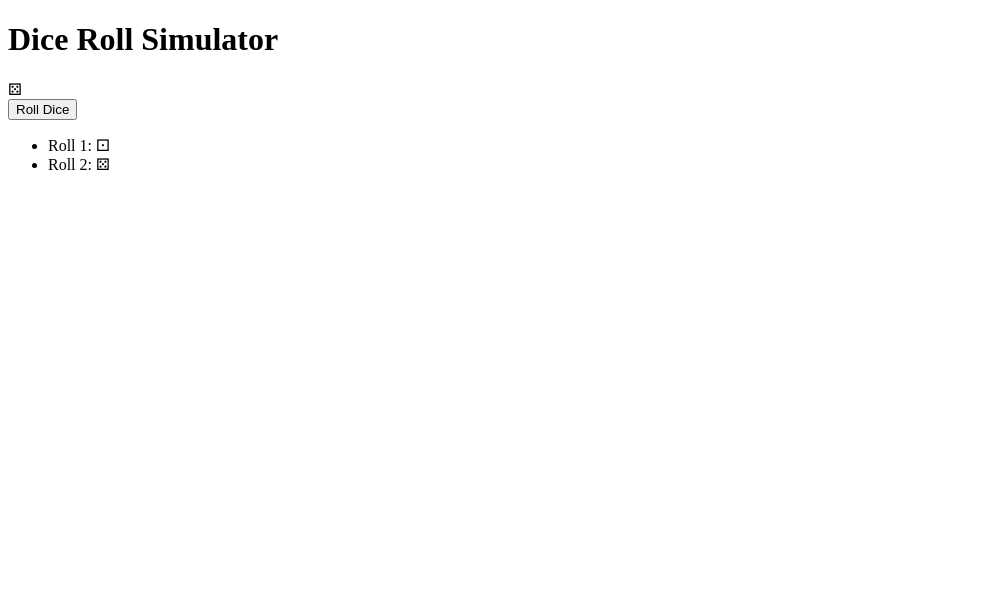
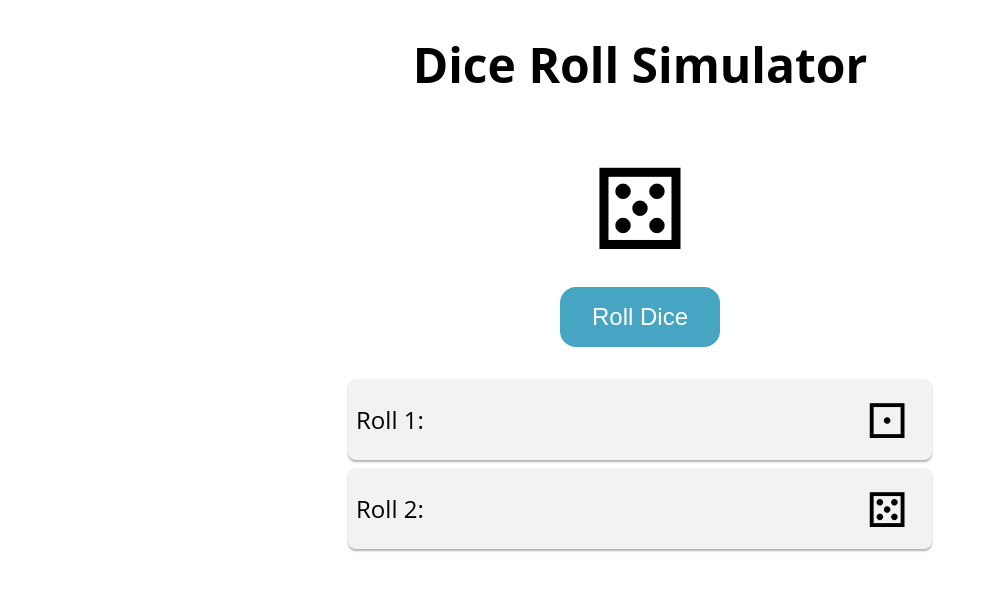
Before and after one commit to Demiourg/Dice-Roll-Simulator, a plain HTML site: page index.html in a window 1280 px wide. Shown: the whole page, without its empty margins (0-988 px from the left). Drawn offline with Linux system fonts and the light colour scheme.

Commit message:
add css file

```diff
--- a/index.html
+++ b/index.html
@@ -4,6 +4,7 @@
     <meta charset="UTF-8" />
     <meta http-equiv="Y-UA-Compatible" content="IE=edge" />
     <meta name="viewport" content="width=device-width, initial-scale=1.0" />
+    <link rel="stylesheet" href="style.css">
     <title>Dice Roll Simulator</title>
   </head>
   <body>
--- /dev/null
+++ b/style.css
@@ -0,0 +1,55 @@
+body {
+  font-family: open sans, sans-serif;
+  text-align: center;
+  margin: 0;
+}
+
+h1 {
+  font-size: 3rem;
+  margin-top: 2rem;
+}
+
+.dice {
+  font-size: 7rem;
+  margin: 5px;
+}
+
+button {
+  background-color: #47a5c4;
+  color: #fff;
+  font-size: 1.5rem;
+  padding: 1rem 2rem;
+  border: none;
+  border-radius: 1rem;
+  cursor: pointer;
+  transition: background-color 0.3s ease;
+}
+
+button:hover {
+  background-color: #2e8baf;
+}
+
+ul {
+  list-style: none;
+  padding: 0;
+  margin: 2rem;
+  max-width: 600px;
+  margin: 2rem auto;
+}
+
+li {
+  font-size: 1.5rem;
+  padding: 0.5rem;
+  margin: 0.5rem;
+  background-color: #f2f2f2;
+  border-radius: 0.5rem;
+  box-shadow: 0 2px 2px rgba(0, 0, 0, 0.3);
+  display: flex;
+  justify-content: space-between;
+  align-items: center;
+}
+
+li span {
+  font-size: 3rem;
+  margin-right: 1rem;
+}
```
